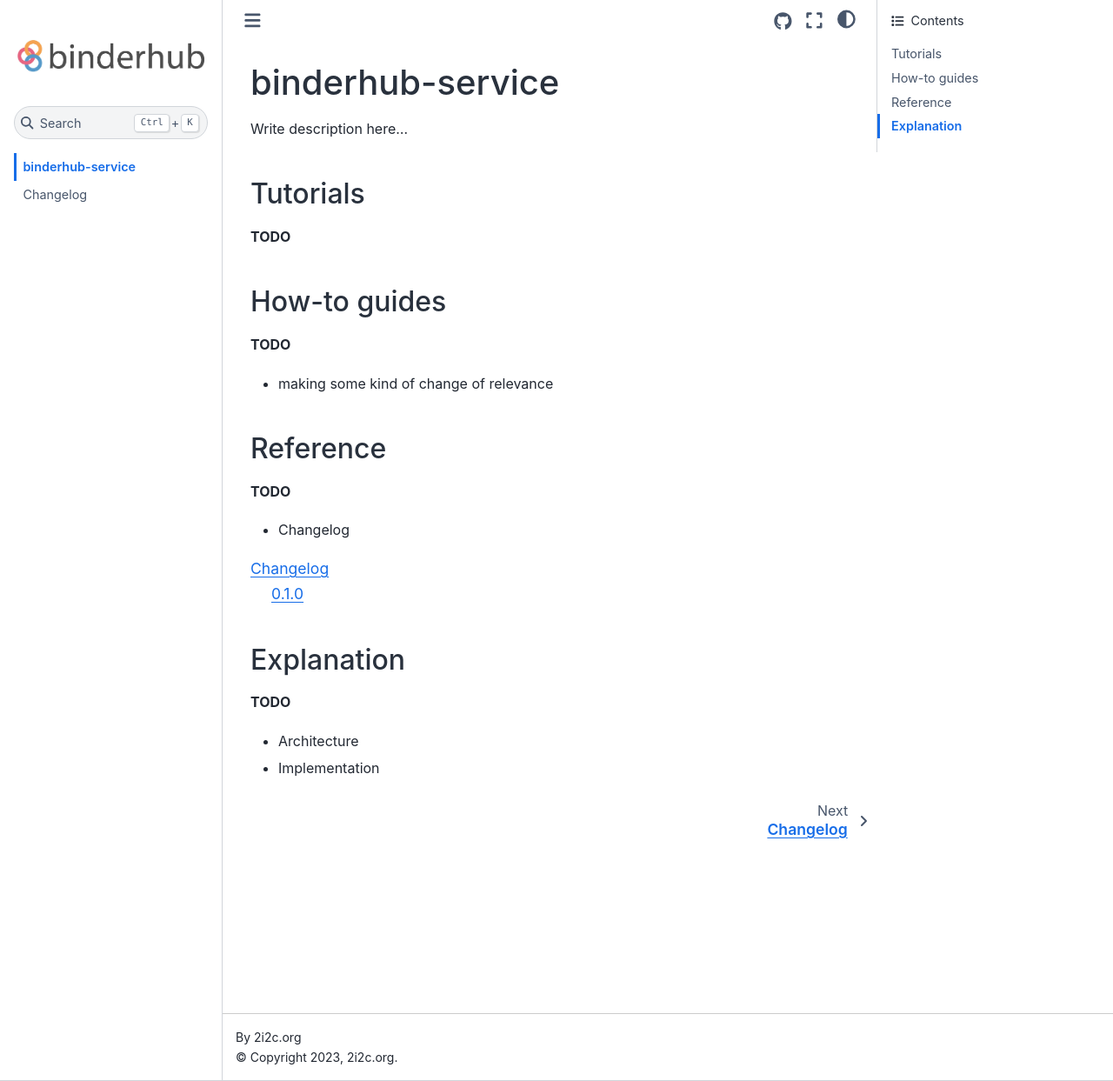
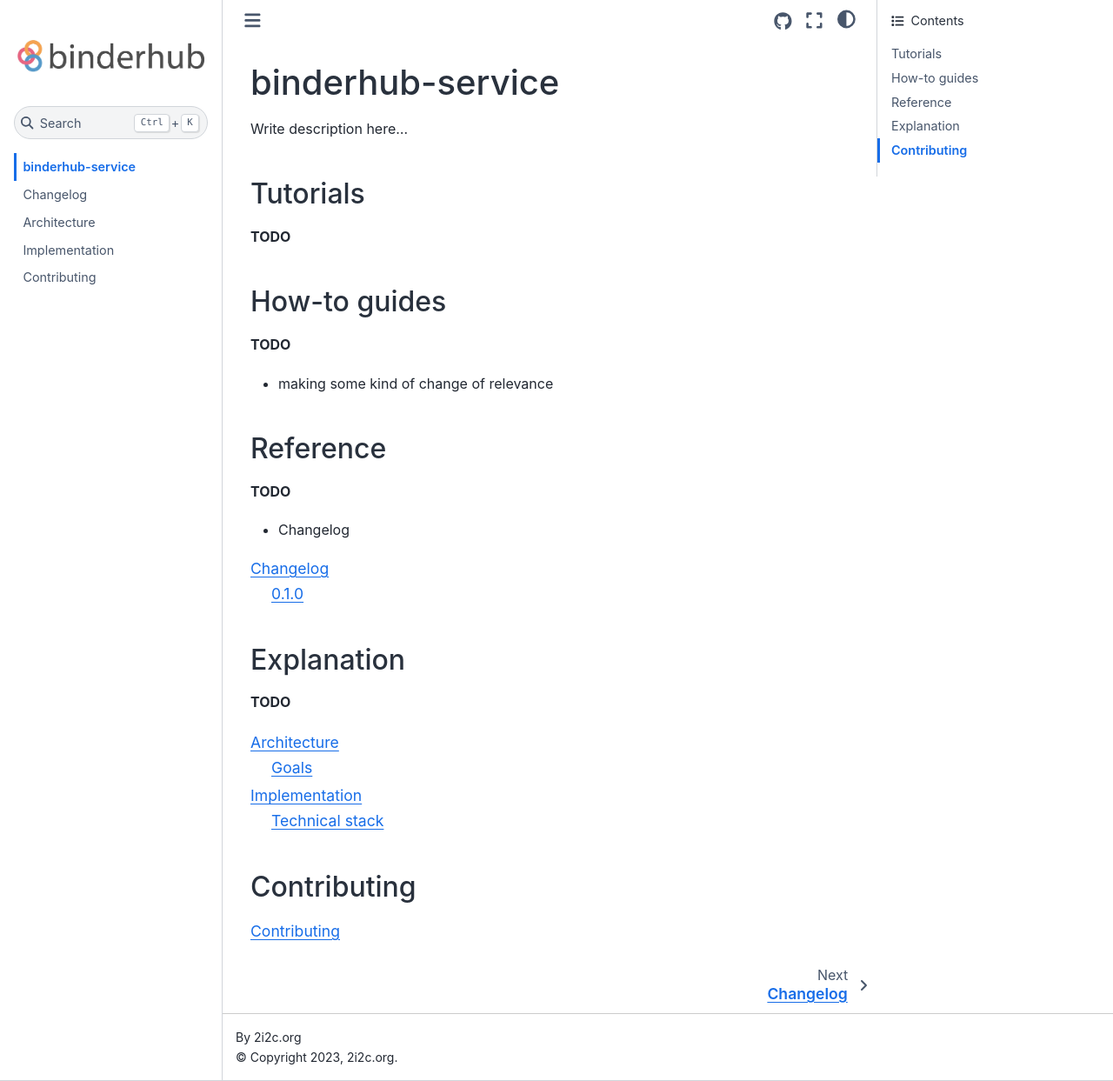
Before and after one commit to jupyterhub/binderhub, a Sphinx documentation site: the page built from docs/source/index.md, in a window 1280 px wide and 1243 px high. Shown: the whole window at 87% size. Built offline with Sphinx 7.4.7 and the Sphinx Book theme 1.1.4, drawn with Linux system fonts in a browser that asks for light colours.

Commit message:
Fix linkcheck warnings

````diff
--- a/docs/source/index.md
+++ b/docs/source/index.md
@@ -35,9 +35,15 @@
 
 **TODO**
 
-- Architecture
-- Implementation
+```{toctree}
+:maxdepth: 2
+explanation/architecture
+explanation/implementation
+```
+
+## Contributing
 
 ```{toctree}
 :maxdepth: 2
+contributing
 ```
````
Also changed, not shown: docs/source/contributing.md (+1 -1 lines).
